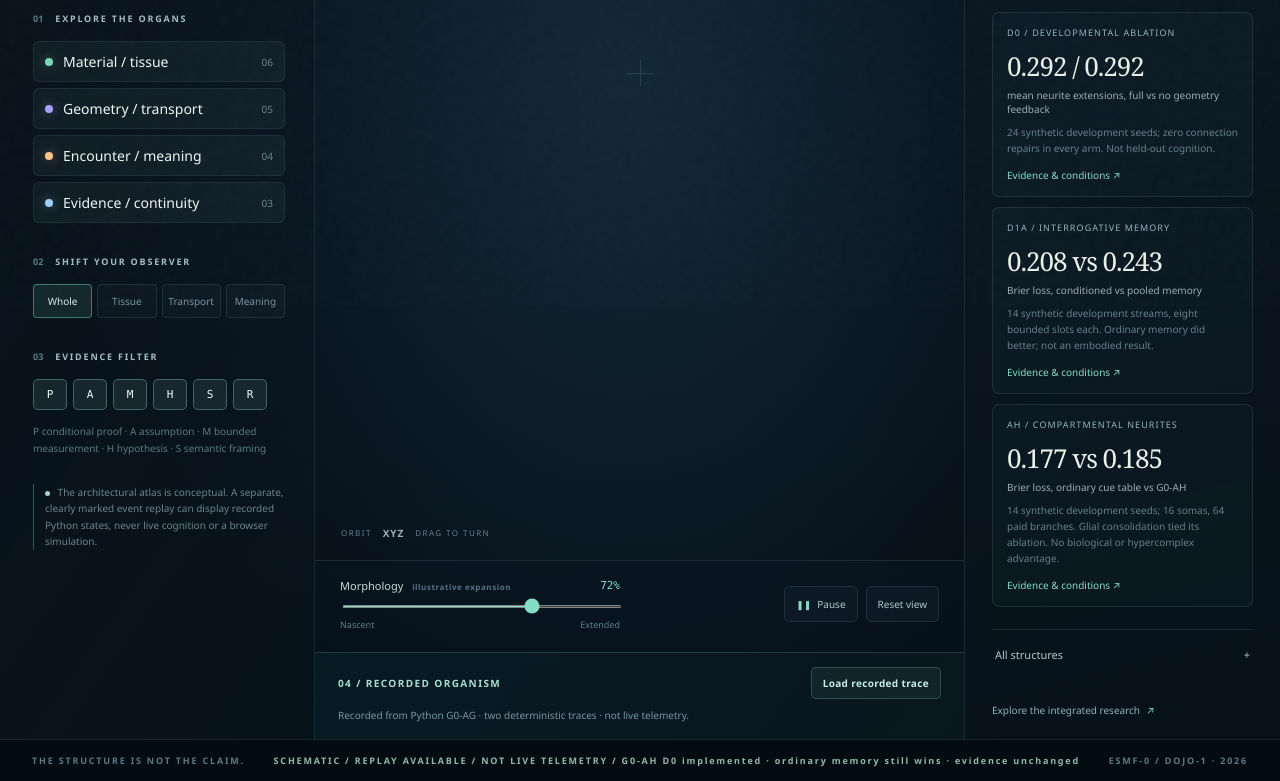
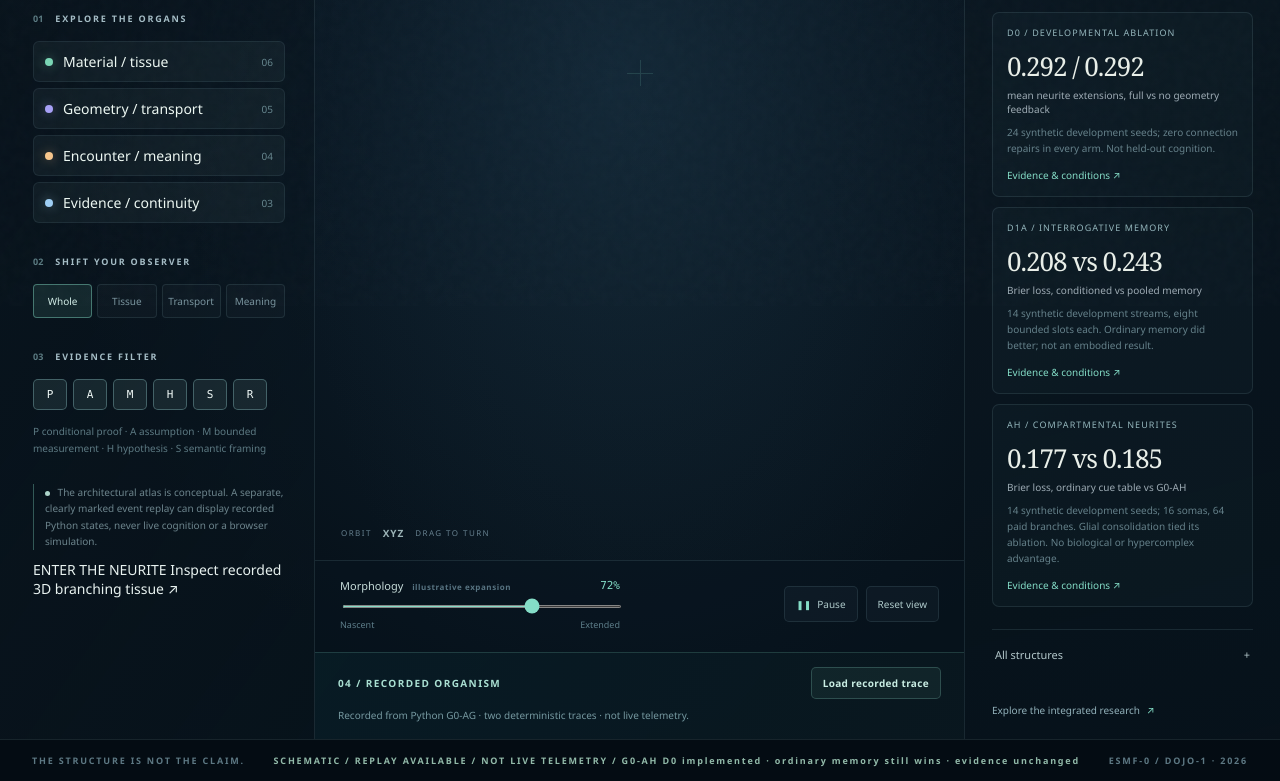
Before and after one commit to Dojo-1/ESMF-0-Mathematical-Genesis, a plain HTML site: page docs/index.html in a window 1280 px wide. Shown: the part 494-1275 px from the top of the page. Drawn offline with nearby package versions, Linux system fonts and the light colour scheme.

Commit message:
docs(G0-AH): link source-backed neurite microscope and disclose ordinary-baseline negative result

```diff
--- a/docs/index.html
+++ b/docs/index.html
@@ -49,6 +49,7 @@
         <div class="evidence-controls" id="evidence-controls" role="group" aria-label="Filter evidence labels"></div>
         <p class="filter-note">P conditional proof &middot; A assumption &middot; M bounded measurement &middot; H hypothesis &middot; S semantic framing</p>
         <p class="tiny-note"><span class="inline-spark" aria-hidden="true"></span> The architectural atlas is conceptual. A separate, clearly marked event replay can display recorded Python states, never live cognition or a browser simulation.</p>
+        <a class="microscope-cta" href="./neurite.html"><span>ENTER THE NEURITE</span> Inspect recorded 3D branching tissue <span aria-hidden="true">↗</span></a>
       </section>
 
       <section class="visual-stage" aria-labelledby="view-title">
```
